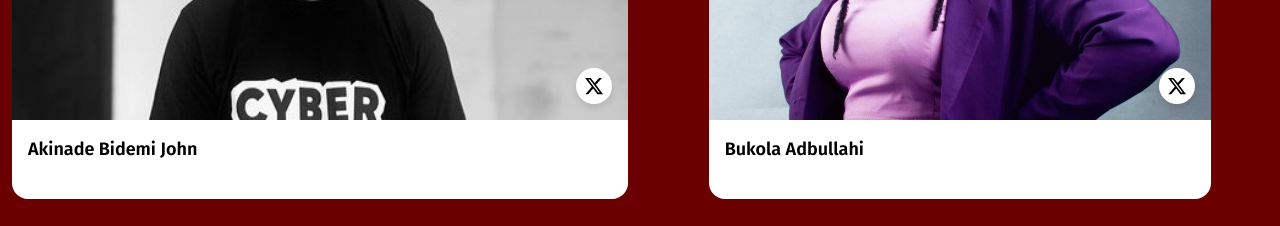
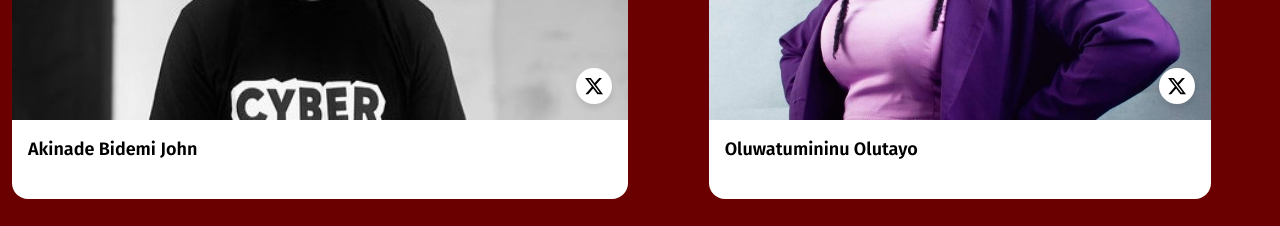
Before and after one commit to W3safeN3t/cysec-con, a React (Vite) app: page / in a window 1280 px wide. Shown: the part 3140-3366 px from the top of the page. Built offline with nearby package versions, Linux system fonts and the light colour scheme.

Commit message:
Final ready.

```diff
--- a/src/assets/data/index.jsx
+++ b/src/assets/data/index.jsx
@@ -59,7 +59,7 @@ export const navItems = [
   export const speakers = [
     {
       image: Oluwat,
-      name: 'Bukola Adbullahi',
+      name: 'Oluwatumininu Olutayo',
       social: {
         facebook: '',
         instagram: '',
```
